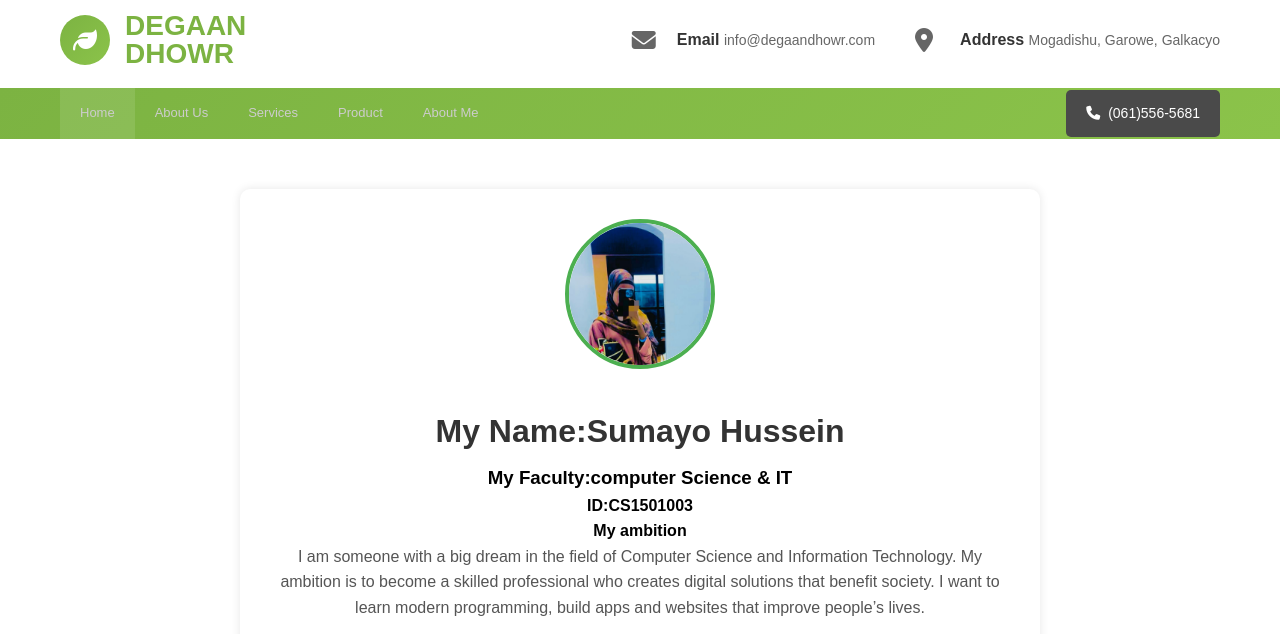
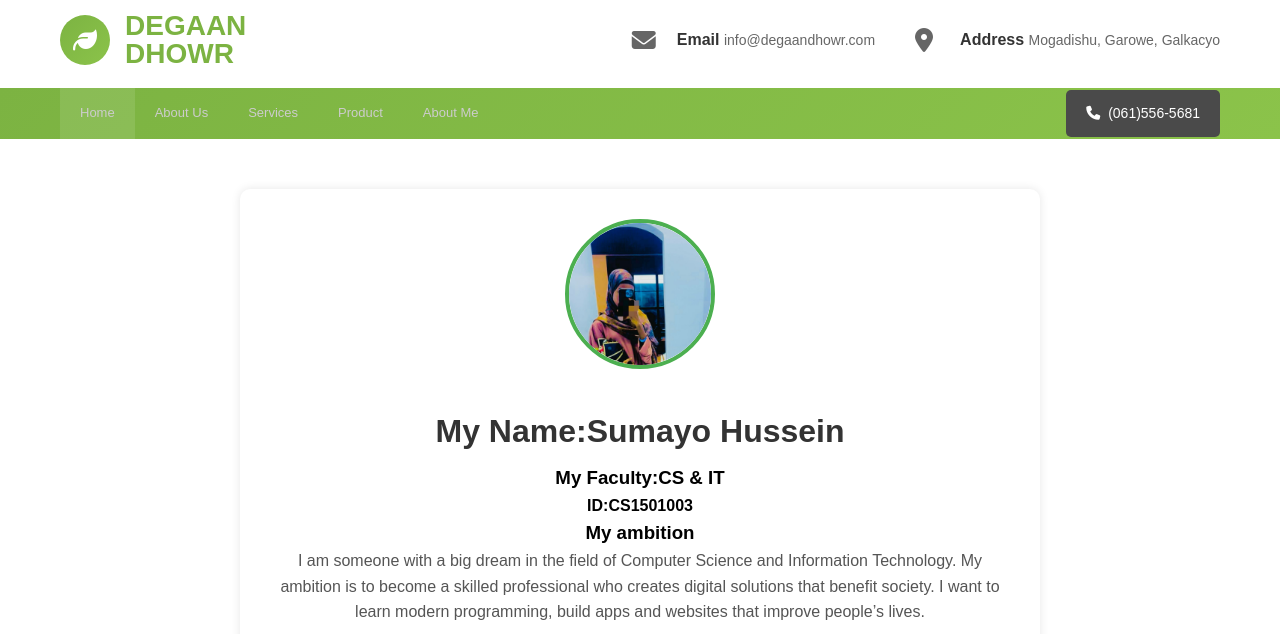
Before and after one commit to SumayoDev/Degaandhoor_clean, a plain HTML site: page pages/aboutme.html in a window 1280 px wide. Shown: the part 56-690 px from the top of the page. Drawn offline with Linux system fonts and the light colour scheme.

Commit message:
last commit

```diff
--- a/pages/aboutme.html
+++ b/pages/aboutme.html
@@ -127,9 +127,9 @@
     <div class="about-container">
     <img src="/images/sum.jpg" alt="Your Photo" class="profile-img" />
     <h1>My Name:Sumayo Hussein</h1>
-    <h3> My Faculty:computer Science & IT</h3>
+    <h3> My Faculty:CS & IT</h3>
     <h4>ID:CS1501003</h4>
-    <h4> My ambition</h4>
+    <h3> My ambition</h3>
     <p class="about-text">
      I am someone with a big dream in the field of Computer Science and Information Technology. My ambition is to become a skilled professional who creates digital solutions that benefit society. I want to learn modern programming, build apps and websites that improve people’s lives.
     </p>
```
